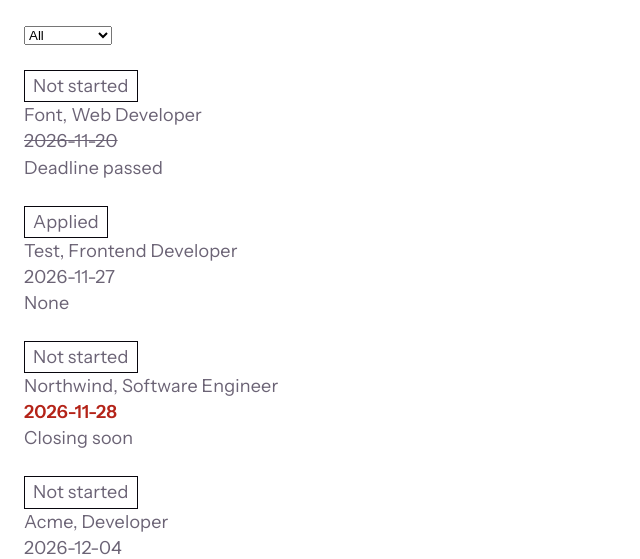
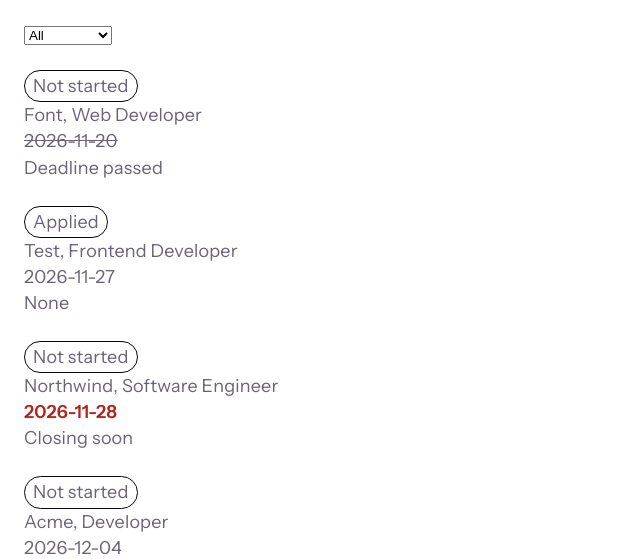
Before and after one commit to MutindaMutio/Placement-Tracker, a React (Vite) app in the folder client/: page / in a window 1280 px wide. Shown: the part 151-710 px from the top of the page, without its empty margins (0-640 px from the left). Built offline with nearby package versions, Linux system fonts and the light colour scheme.

Commit message:
Add rounded corners to .status-pill in App.css

```diff
--- a/client/src/App.css
+++ b/client/src/App.css
@@ -28,4 +28,5 @@ select {
   display: inline-block;
   border: 1px solid var(--text-h);
   padding: 2px 8px;
+  border-radius: 999px;
 }
```
